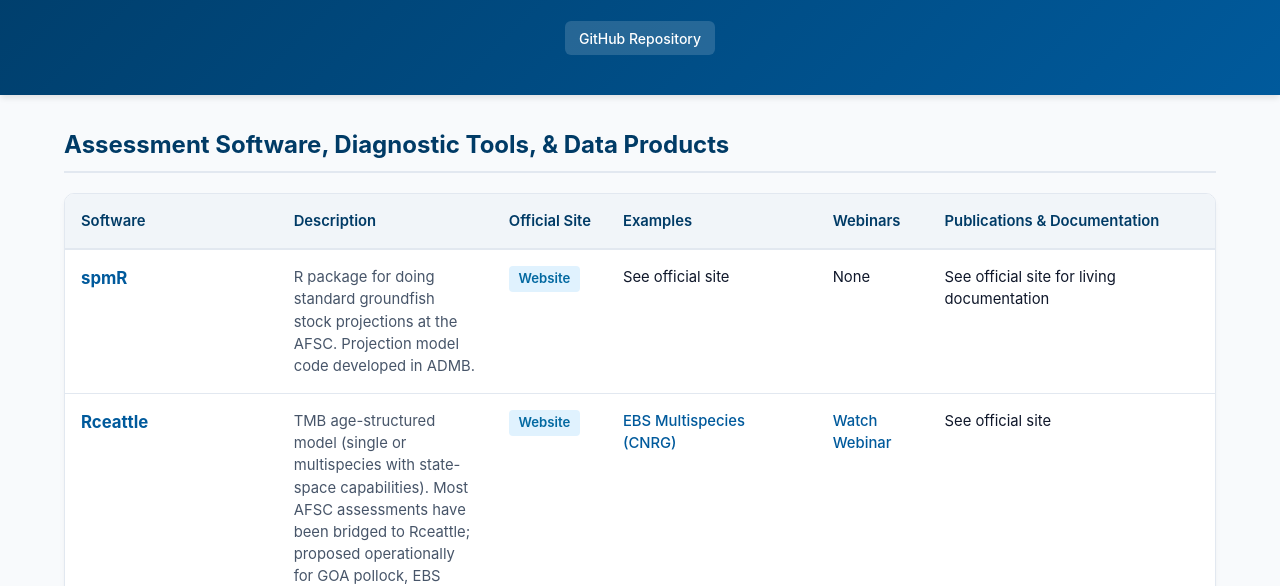
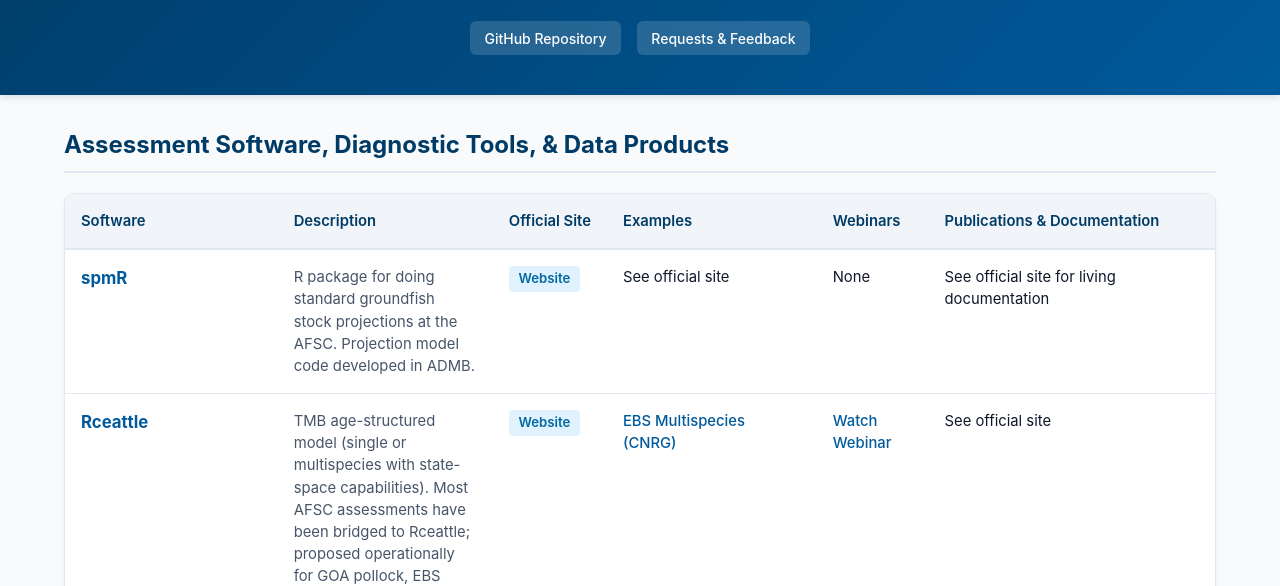
Before and after one commit to noaa-afsc/NPFMC-Plan-Team, a plain HTML site: page index.html in a window 1280 px wide. Shown: the part 214-800 px from the top of the page. Drawn offline with Linux system fonts and the light colour scheme.

Commit message:
Add a quick link to the issues
Updated links in the quick-links section of index.html.

```diff
--- a/index.html
+++ b/index.html
@@ -217,8 +217,8 @@
 
     <div class="quick-links">
       <a href="https://github.com/noaa-afsc/NPFMC-Plan-Team">GitHub Repository</a>
-      <!-- <a href="https://github.com/noaa-afsc/NPFMC-Plan-Team/issues">Issue Tracker</a>
-      <a href="https://github.com/noaa-afsc/NPFMC-Plan-Team/wiki">Wiki & Docs</a>
+      <a href="https://github.com/noaa-afsc/NPFMC-Plan-Team/issues">Requests & Feedback</a>
+      <!-- <a href="https://github.com/noaa-afsc/NPFMC-Plan-Team/wiki">Wiki & Docs</a>
       <a href="https://github.com/noaa-afsc/NPFMC-Plan-Team/actions">GitHub Actions</a>-->
     </div>
   </header>
```
